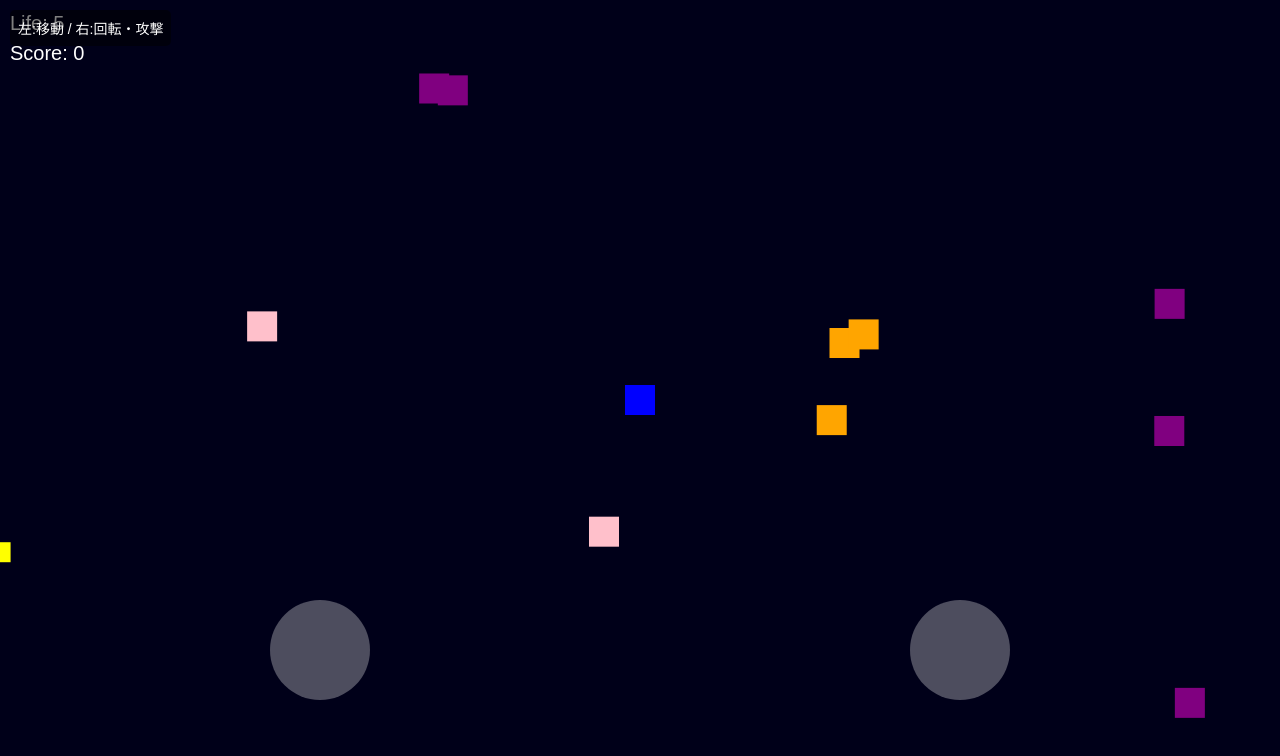
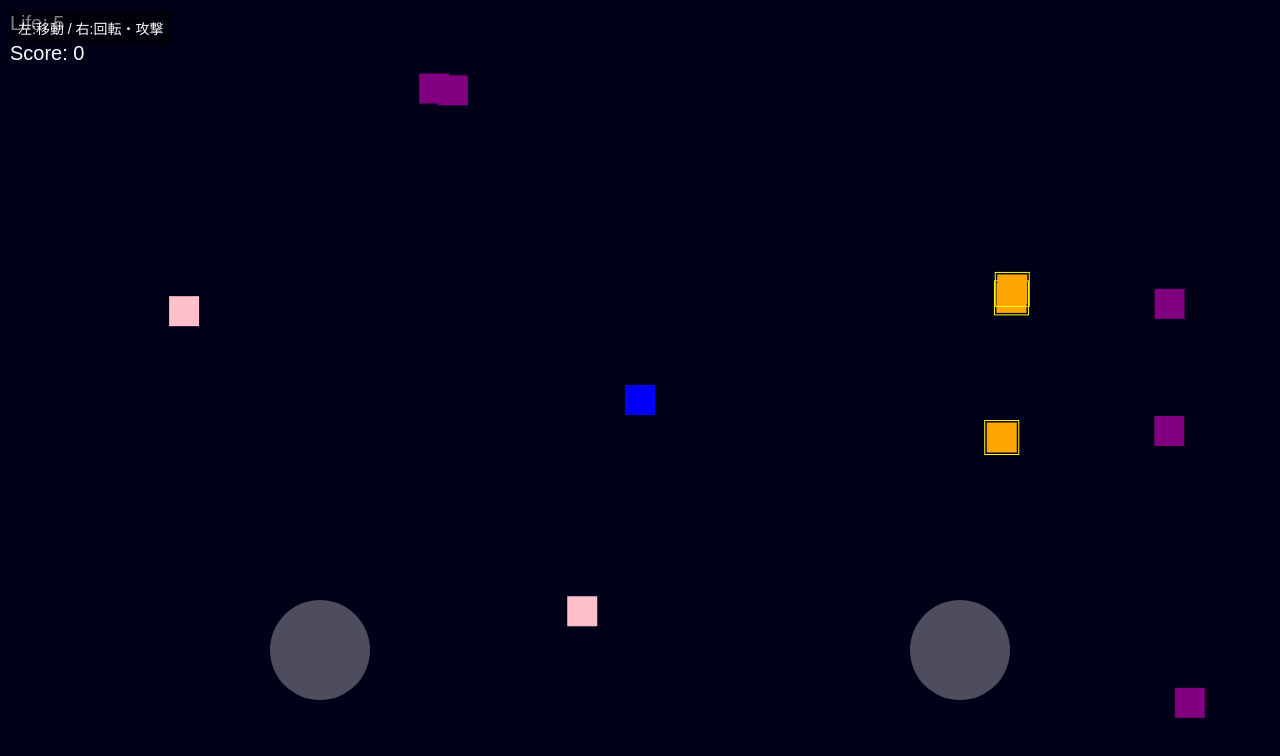
Before and after one commit to shaftbros-web/gro-game, a plain HTML site: page index.html in a window 1280 px wide. Both pictures are taken after a click on the button "スタート". Drawn offline with Linux system fonts and the light colour scheme.

Commit message:
Update index.html

```diff
--- a/index.html
+++ b/index.html
@@ -27,7 +27,6 @@
             position: absolute; top: 10px; left: 10px; color: white; font-size: 14px;
             background: rgba(0,0,0,0.5); padding: 8px; border-radius: 5px;
         }
-        /* スクロールバー */
         #title::-webkit-scrollbar { width: 10px; }
         #title::-webkit-scrollbar-thumb { background: #666; border-radius: 5px; }
         #title::-webkit-scrollbar-track { background: #333; }
@@ -93,6 +92,11 @@
             <input type="range" id="joySens" min="0.5" max="2" step="0.1" value="1" class="slider">
             <span id="joyVal">1</span>
         </div>
+        <div class="slider-container">
+            <label class="label">敵速度倍率:</label>
+            <input type="range" id="enemySpeedMul" min="0.5" max="2" step="0.1" value="1" class="slider">
+            <span id="enemySpeedVal">1</span>
+        </div>
         <button id="startBtn" onclick="startGame()">スタート</button>
     </div>
     <div id="guide" style="display: none;">左:移動 / 右:回転・攻撃</div>
@@ -105,12 +109,11 @@
             height = window.innerHeight;
             canvas.width = width;
             canvas.height = height;
-            console.log(`Screen: ${width}x${height}`); // デバッグ用
+            console.log(`Screen: ${width}x${height}`);
         }
         resize();
         window.addEventListener('resize', resize);
 
-        // パラメーター変数
         let params = {};
         function updateSliderLabels() {
             document.getElementById('diffVal').textContent = document.getElementById('difficulty').value;
@@ -124,13 +127,13 @@
             document.getElementById('volVal').textContent = document.getElementById('bgmVol').value;
             document.getElementById('scoreVal').textContent = document.getElementById('scoreMul').value;
             document.getElementById('joyVal').textContent = document.getElementById('joySens').value;
+            document.getElementById('enemySpeedVal').textContent = document.getElementById('enemySpeedMul').value;
         }
         updateSliderLabels();
-        ['difficulty', 'playerSpeed', 'initialLife', 'enemySpawn', 'itemDur', 'enemyDurMul', 'rotSpeed', 'attackPower', 'bgmVol', 'scoreMul', 'joySens'].forEach(id => {
+        ['difficulty', 'playerSpeed', 'initialLife', 'enemySpawn', 'itemDur', 'enemyDurMul', 'rotSpeed', 'attackPower', 'bgmVol', 'scoreMul', 'joySens', 'enemySpeedMul'].forEach(id => {
             document.getElementById(id).addEventListener('input', updateSliderLabels);
         });
 
-        // BGM
         const audioCtx = new (window.AudioContext || window.webkitAudioContext)();
         function playBGM(vol) {
             const oscillator = audioCtx.createOscillator();
@@ -145,7 +148,6 @@
         }
         let bgm;
 
-        // ゲーム変数
         let player, enemies = [], items = [], score = 0, gameOver = false, cleared = false;
         let moveTouch = { id: null, x: 0, y: 0, active: false };
         let rotTouch = { id: null, x: 0, y: 0, active: false };
@@ -162,6 +164,10 @@
                 ctx.scale(this.scale, this.scale);
                 ctx.fillStyle = this.color;
                 ctx.fillRect(-this.size/2, -this.size/2, this.size, this.size);
+                if (this.type === 0) { // 速い敵にエフェクト
+                    ctx.strokeStyle = 'yellow';
+                    ctx.strokeRect(-this.size/2-2, -this.size/2-2, this.size+4, this.size+4);
+                }
                 ctx.restore();
             }
         }
@@ -226,30 +232,26 @@
         class Enemy extends Entity {
             constructor(x, y, size, color, dur, speed, type, isBoss = false) {
                 super(x, y, size, color, dur * params.enemyDurMul);
-                this.speed = speed; this.type = type; this.isBoss = isBoss;
+                this.speed = speed * params.enemySpeedMul; // 速度に倍率適用
+                this.type = type; this.isBoss = isBoss;
+                this.zigzag = Math.random() * Math.PI * 2; // ジグザグ用
             }
             update() {
                 const dx = player.x - this.x, dy = player.y - this.y;
                 const dist = Math.hypot(dx, dy);
-                this.x += (dx / dist) * this.speed;
-                this.y += (dy / dist) * this.speed;
+                // ジグザグ移動（速い敵のみ）
+                let moveX = (dx / dist) * this.speed;
+                let moveY = (dy / dist) * this.speed;
+                if (this.type === 0) {
+                    this.zigzag += 0.1;
+                    moveX += Math.sin(this.zigzag) * 0.5;
+                }
+                this.x += moveX;
+                this.y += moveY;
                 if (Math.hypot(this.x - player.x, this.y - player.y) < (this.size + player.size)/2) {
                     player.dur -= 5;
                     player.updateScale();
                     if (player.dur <= 0) gameOver = true;
-                }
-            }
-        }
-
-        class Item extends Entity {
-            constructor(x, y) {
-                super(x, y, 20, ['red', 'green', 'yellow'][Math.floor(Math.random()*3)], params.itemDur);
-            }
-            update() {
-                if (Math.hypot(this.x - player.x, this.y - player.y) < (this.size + player.size)/2 &&
-                    Math.abs(Math.atan2(this.y - player.y, this.x - player.x) - player.angle) < Math.PI/4) {
-                    player.connectItem(this);
-                    items.splice(items.indexOf(this), 1);
                 }
             }
         }
@@ -261,19 +263,20 @@
             else if (side === 1) { x = Math.random()*width; y = height+50; }
             else if (side === 2) { x = -50; y = Math.random()*height; }
             else { x = width+50; y = Math.random()*height; }
-            let type = Math.floor(Math.random()*3), size=30, dur=20, speed=2, color;
-            if (type===0) { color='orange'; speed=3; dur=10; }
-            else if (type===1) { color='purple'; dur=30; speed=1; }
-            else { color='pink'; dur=15; speed=2; }
+            let type = Math.floor(Math.random()*3), size=30, dur=20, speed=1.5, color;
+            if (type === 0) { color='orange'; speed=2; dur=10; } // 速いザコ
+            else if (type === 1) { color='purple'; dur=30; speed=1; } // 耐久ザコ
+            else { color='pink'; dur=15; speed=1.5; } // 標準
             enemies.push(new Enemy(x, y, size, color, dur, speed, type));
+            console.log(`Spawned enemy: type=${type}, speed=${speed * params.enemySpeedMul}`); // デバッグ
         }
 
         function spawnMidBoss() {
-            enemies.push(new Enemy(width/2, -100, 50, 'darkred', 50, 1.5, 0, true));
+            enemies.push(new Enemy(width/2, -100, 50, 'darkred', 50, 1.2, 0, true));
         }
 
         function spawnBoss() {
-            enemies.push(new Enemy(width/2, -200, 80, 'black', 100, 1, 0, true));
+            enemies.push(new Enemy(width/2, -200, 80, 'black', 100, 0.8, 0, true));
         }
 
         function spawnItem() {
@@ -324,7 +327,8 @@
                 attackPower: +document.getElementById('attackPower').value,
                 bgmVol: +document.getElementById('bgmVol').value,
                 scoreMul: +document.getElementById('scoreMul').value,
-                joySens: +document.getElementById('joySens').value
+                joySens: +document.getElementById('joySens').value,
+                enemySpeedMul: +document.getElementById('enemySpeedMul').value
             };
             document.getElementById('title').style.display = 'none';
             document.getElementById('guide').style.display = 'block';
@@ -361,7 +365,7 @@
             drawController();
 
             if (wave === 0 && enemies.length < params.enemySpawn) spawnEnemy();
-            if (wave === 0 && enemies.length === 0 && Math.random() < 0.01 * params.difficulty) {
+            if (wave === 0 && enemies.length === 0 && Math.random() < 0.005 * params.difficulty) { // 出現頻度を下げる
                 wave = 1; spawnMidBoss();
             }
             if (wave === 1 && enemies.length === 0) {
@@ -369,7 +373,7 @@
             }
             if (wave === 2 && enemies.length === 0) cleared = true;
 
-            if (Math.random() < 0.005) spawnItem();
+            if (Math.random() < 0.01) spawnItem(); // アイテム湧き増加
 
             ctx.fillStyle = 'white';
             ctx.font = '20px Arial';
@@ -377,7 +381,6 @@
             ctx.fillText(`Score: ${score}`, 10, 60);
         }
 
-        // タッチコントロール
         canvas.addEventListener('touchstart', e => {
             e.preventDefault();
             const touches = e.changedTouches;
@@ -411,7 +414,6 @@
             }
         });
 
-        // マウス対応（デバッグ用）
         let mouseMove = false, mouseRot = false;
         canvas.addEventListener('mousedown', e => {
             if (e.clientX < width/2) {
```
